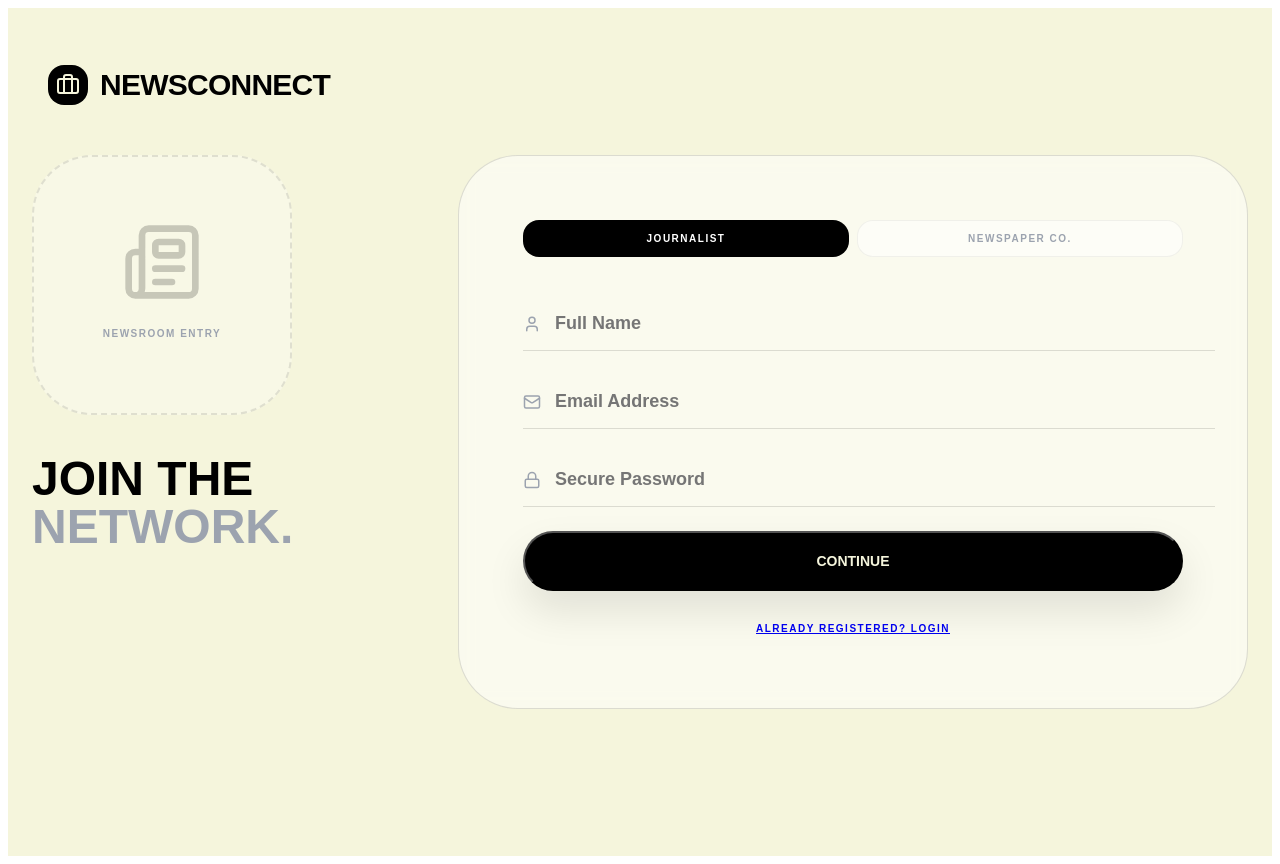
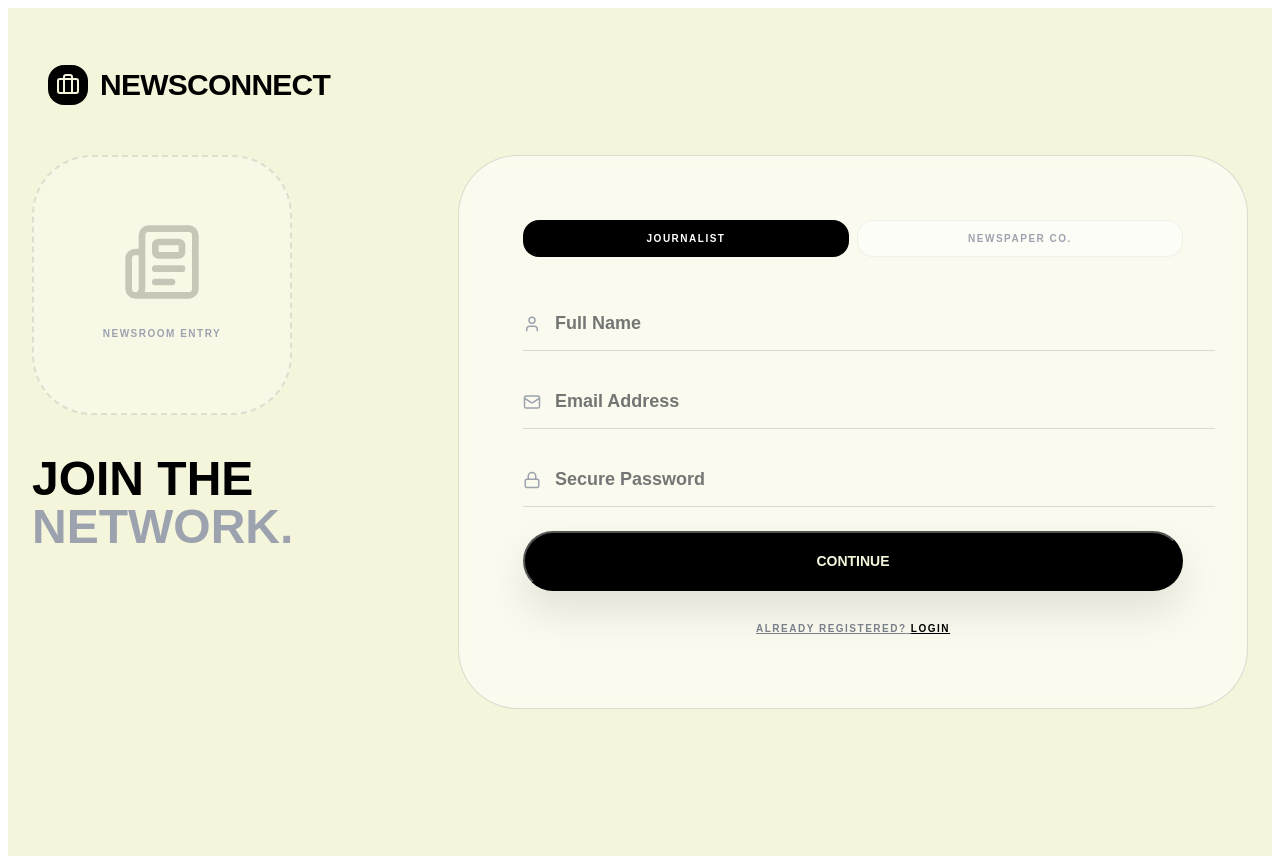
Before and after one commit to Hazique7/Newspaper, a Next.js app in the folder frontend/: page /register in a window 1280 px wide. Built offline with nearby package versions, Linux system fonts and the light colour scheme; no server answers.

Commit message:
css updates

```diff
--- a/frontend/app/register/page.jsx
+++ b/frontend/app/register/page.jsx
@@ -96,9 +96,12 @@ export default function RegisterPage() {
             </button>
           </form>
 
-          <p className="register-login">
-            <Link href="/login">Already registered? Login</Link>
-          </p>
+         <p className="register-login" style={{ color: '#797f8b' }}>
+  Already registered?{" "}
+  <Link href="/login" style={{ color: 'black', textDecoration: 'underline' }}>
+    Login
+  </Link>
+</p>
         </div>
       </div>
     </div>
```
